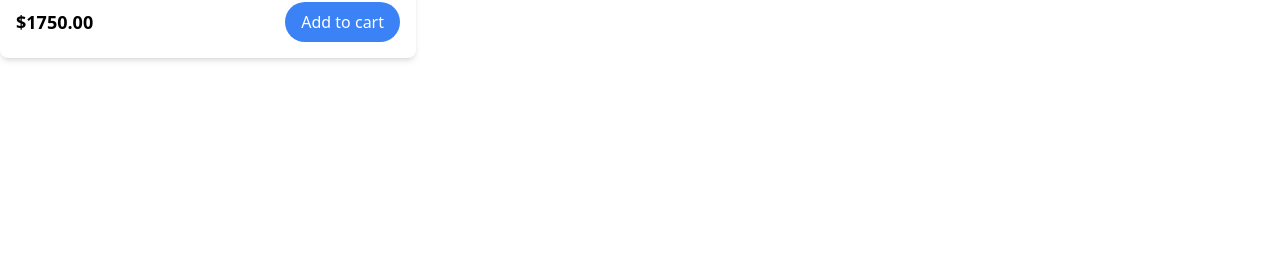
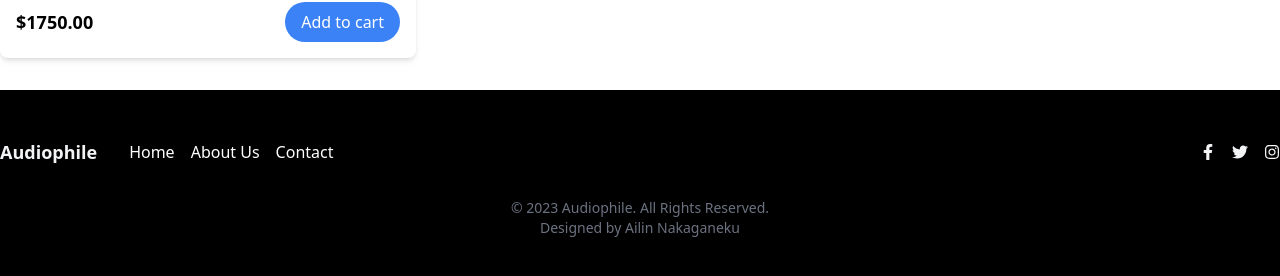
Before and after one commit to ailinnakaganeku/audiophile-ecommerce-template, a React (Create React App) app: page / in a window 1280 px wide. Shown: the part 1538-1814 px from the top of the page. Before the commit the page ends 1628 px from the top, so only its background shows below. Built offline with nearby package versions, Linux system fonts and the light colour scheme.

Commit message:
adding footer component

```diff
--- a/src/App.tsx
+++ b/src/App.tsx
@@ -2,6 +2,7 @@ import { BrowserRouter as Router, Route, Routes } from "react-router-dom";
 import Header from "./components/Header";
 import Home from "./components/Home";
 import ProductPage from "./components/ProductPage";
+import Footer from "./components/Footer";
 
 const App = () => {
   return (
@@ -11,6 +12,7 @@ const App = () => {
         <Route path="/" element={<Home />} />
         <Route path="/product/:slug" element={<ProductPage />} />
       </Routes>
+      <Footer />
     </Router>
   );
 };
--- /dev/null
+++ b/src/components/Footer/index.tsx
@@ -0,0 +1,60 @@
+import { Link } from "react-router-dom";
+import {
+  FaFacebookF,
+  FaTwitter,
+  FaInstagram,
+  FaPinterest,
+} from "react-icons/fa";
+
+const Footer = () => {
+  return (
+    <footer className="bg-black text-white py-12">
+      <div className="container mx-auto flex flex-col md:flex-row justify-between items-center px-4 md:px-0">
+        <div className="flex flex-col space-y-4 md:space-y-0 md:flex-row md:space-x-8 justify-center items-center md:justify-center md:items-center">
+          <Link
+            to="/"
+            className="text-lg font-bold text-gray-100 hover:text-gray-400"
+          >
+            Audiophile
+          </Link>
+          <nav className="flex flex-row justify-center md:justify-start items-center">
+            <ul className="flex space-x-4">
+              <li>
+                <Link to="/" className="hover:text-gray-400">
+                  Home
+                </Link>
+              </li>
+              <li>
+                <Link to="/about" className="hover:text-gray-400">
+                  About Us
+                </Link>
+              </li>
+              <li>
+                <Link to="/contact" className="hover:text-gray-400">
+                  Contact
+                </Link>
+              </li>
+            </ul>
+          </nav>
+        </div>
+        <div className="flex space-x-4 mt-4 md:mt-0">
+          <a href="#" className="text-gray-100 hover:text-gray-400">
+            <FaFacebookF />
+          </a>
+          <a href="#" className="text-gray-100 hover:text-gray-400">
+            <FaTwitter />
+          </a>
+          <a href="#" className="text-gray-100 hover:text-gray-400">
+            <FaInstagram />
+          </a>
+        </div>
+      </div>
+      <div className="mt-8 text-gray-500 text-center">
+        <p className="text-sm">&copy; 2023 Audiophile. All Rights Reserved.</p>
+        <p className="text-sm">Designed by Ailin Nakaganeku</p>
+      </div>
+    </footer>
+  );
+};
+
+export default Footer;
```
